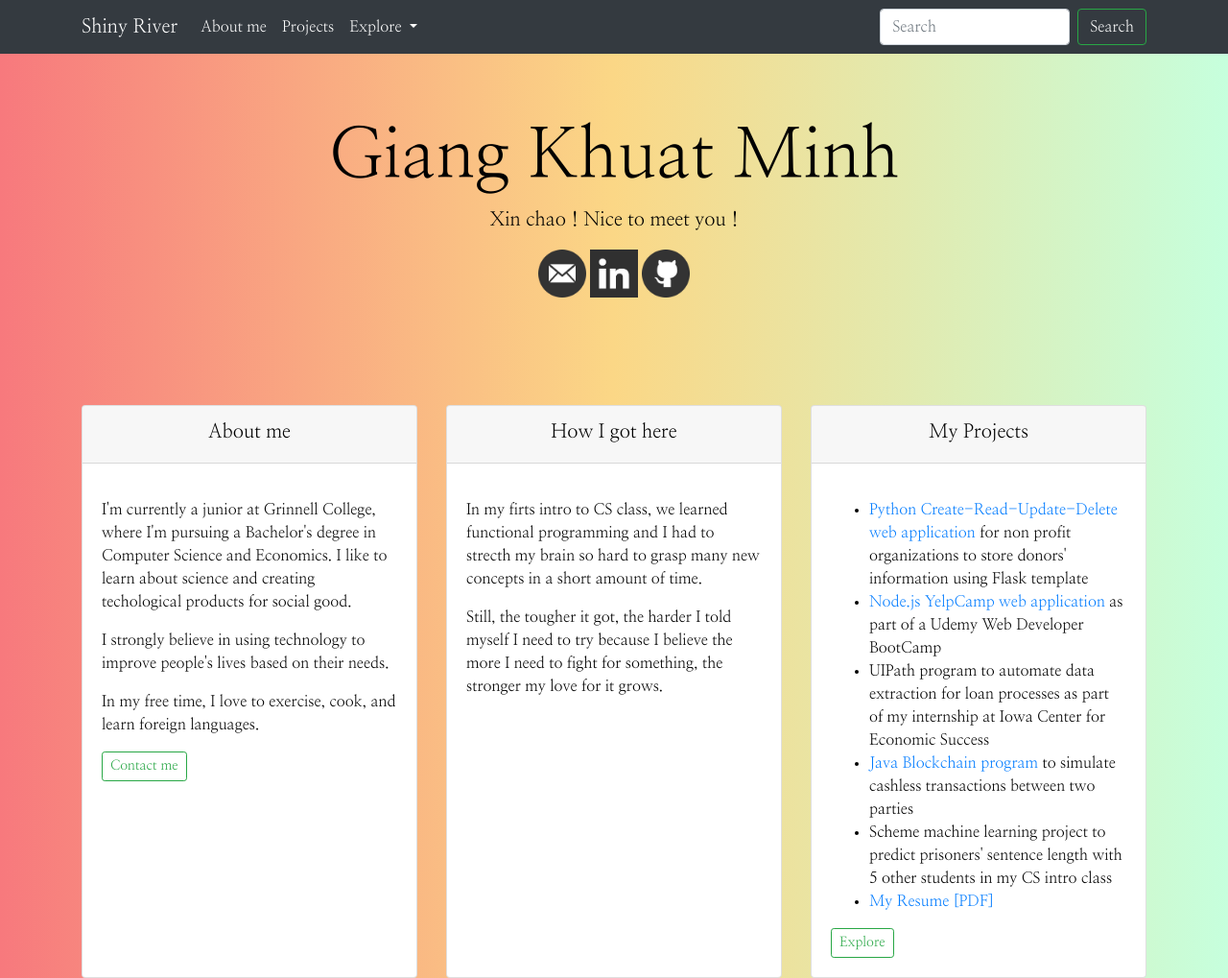
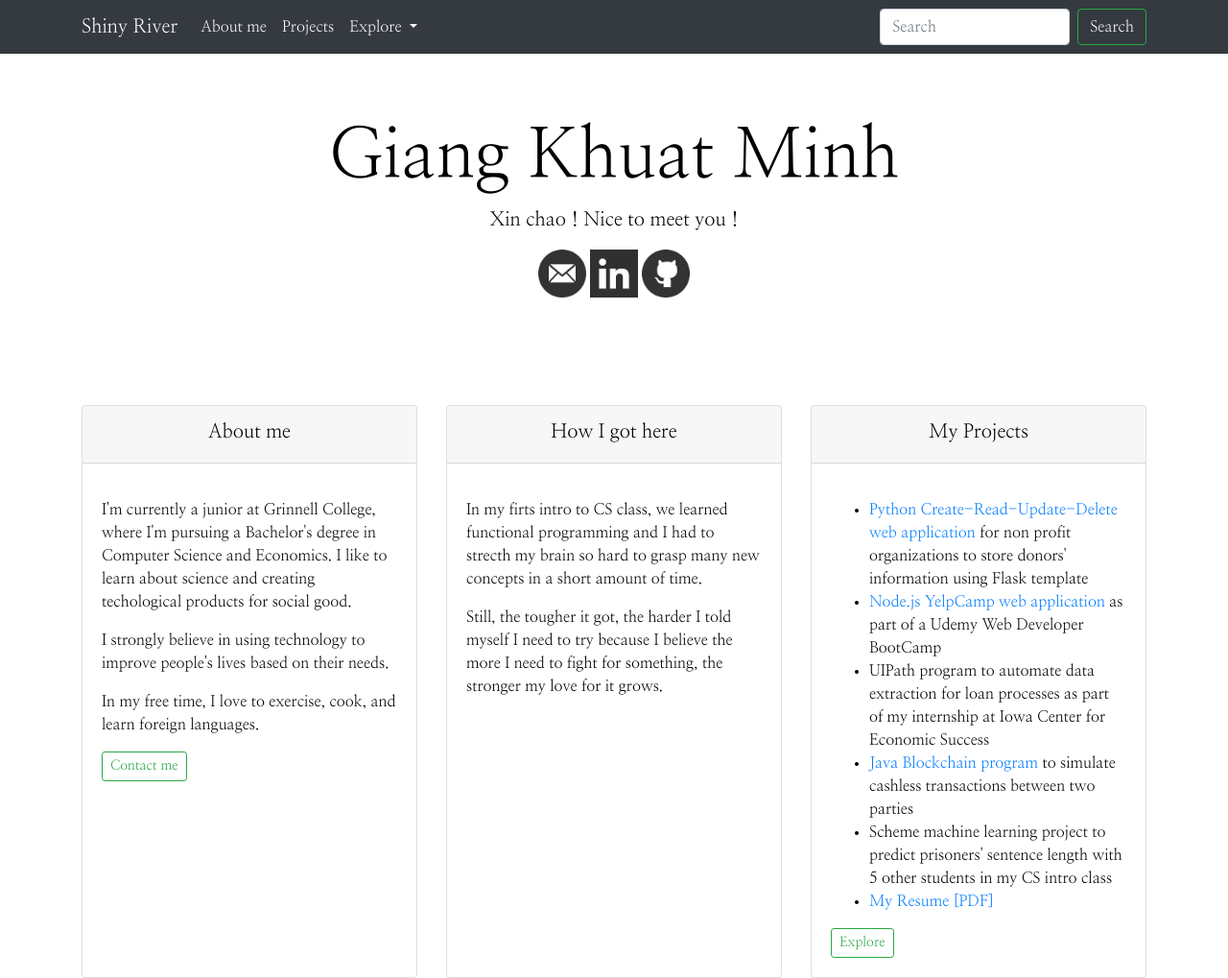
Before and after one commit to giangkhuat/giangkhuat.github.io, a Jekyll site: the page built from index.html, in a window 1280 px wide. Shown: the whole page at 96% size. Built offline with Jekyll 4.4.1, drawn with Linux system fonts in a browser that asks for light colours.

Commit message:
Update index.css

```diff
--- a/css/index.css
+++ b/css/index.css
@@ -7,12 +7,7 @@
      height: 100%;
 }
  body {
-     background: #C6FFDD;
-    /* fallback for old browsers */
-     background: -webkit-linear-gradient(to right, #f7797d, #FBD786, #C6FFDD);
-    /* Chrome 10-25, Safari 5.1-6 */
-     background: linear-gradient(to right, #f7797d, #FBD786, #C6FFDD);
-    /* W3C, IE 10+/ Edge, Firefox 16+, Chrome 26+, Opera 12+, Safari 7+ */
+
      background-size: cover;
      background-position: center;
      font-family: 'Nanum Myeongjo', serif;
@@ -33,10 +28,8 @@
      box-shadow: 0 10px 10px 0 rgba(0,0,0,0.3);
 }
  #header {
-     color: black;
-     /*
+      color: black;
       background: url(https://images.unsplash.com/photo-1487147264018-f937fba0c817?ixlib=rb-1.2.1&ixid=eyJhcHBfaWQiOjEyMDd9&auto=format&fit=crop&w=634&q=80);
-     */
       background-size: cover;
       background: none;
 }
```
